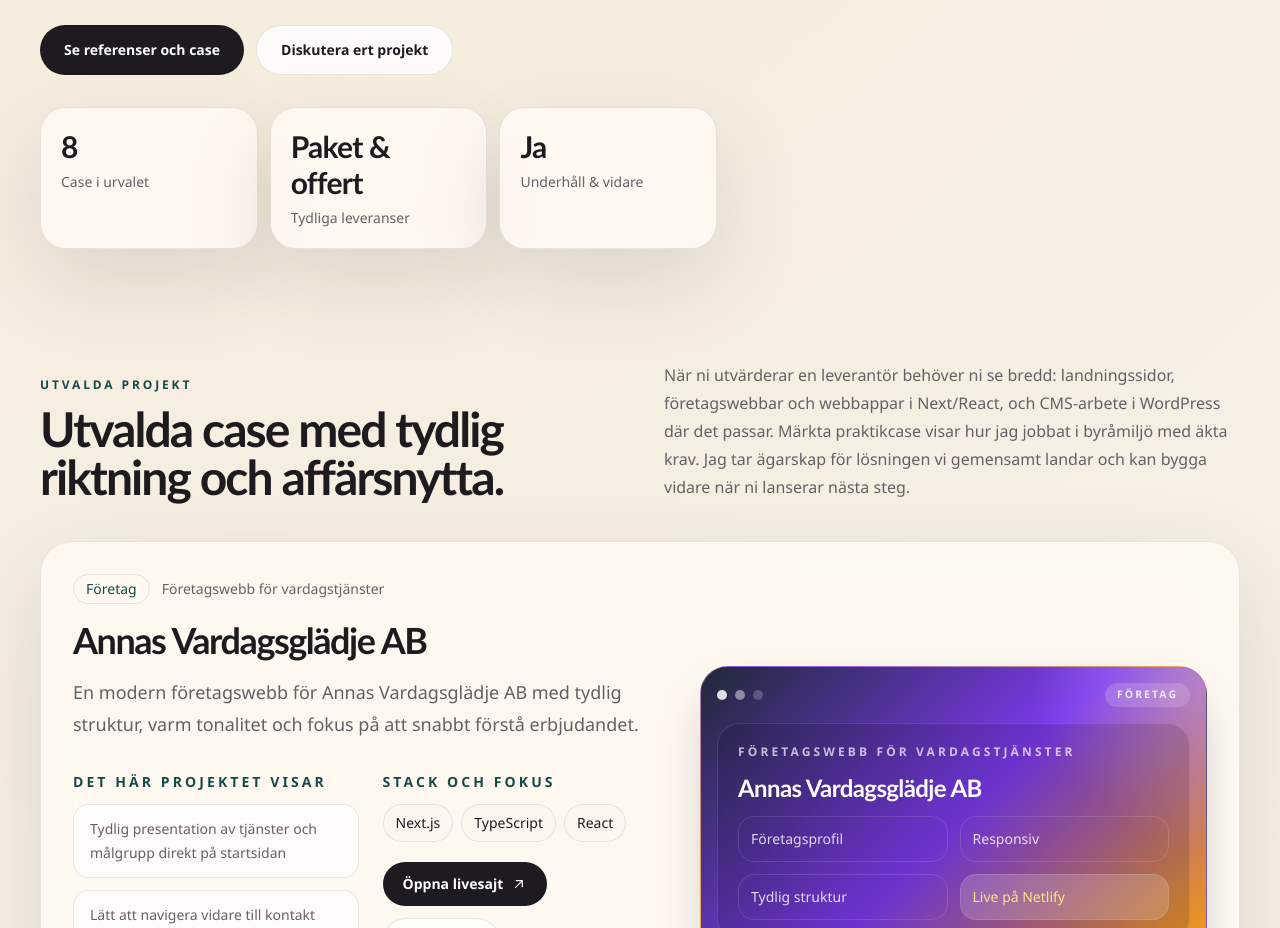
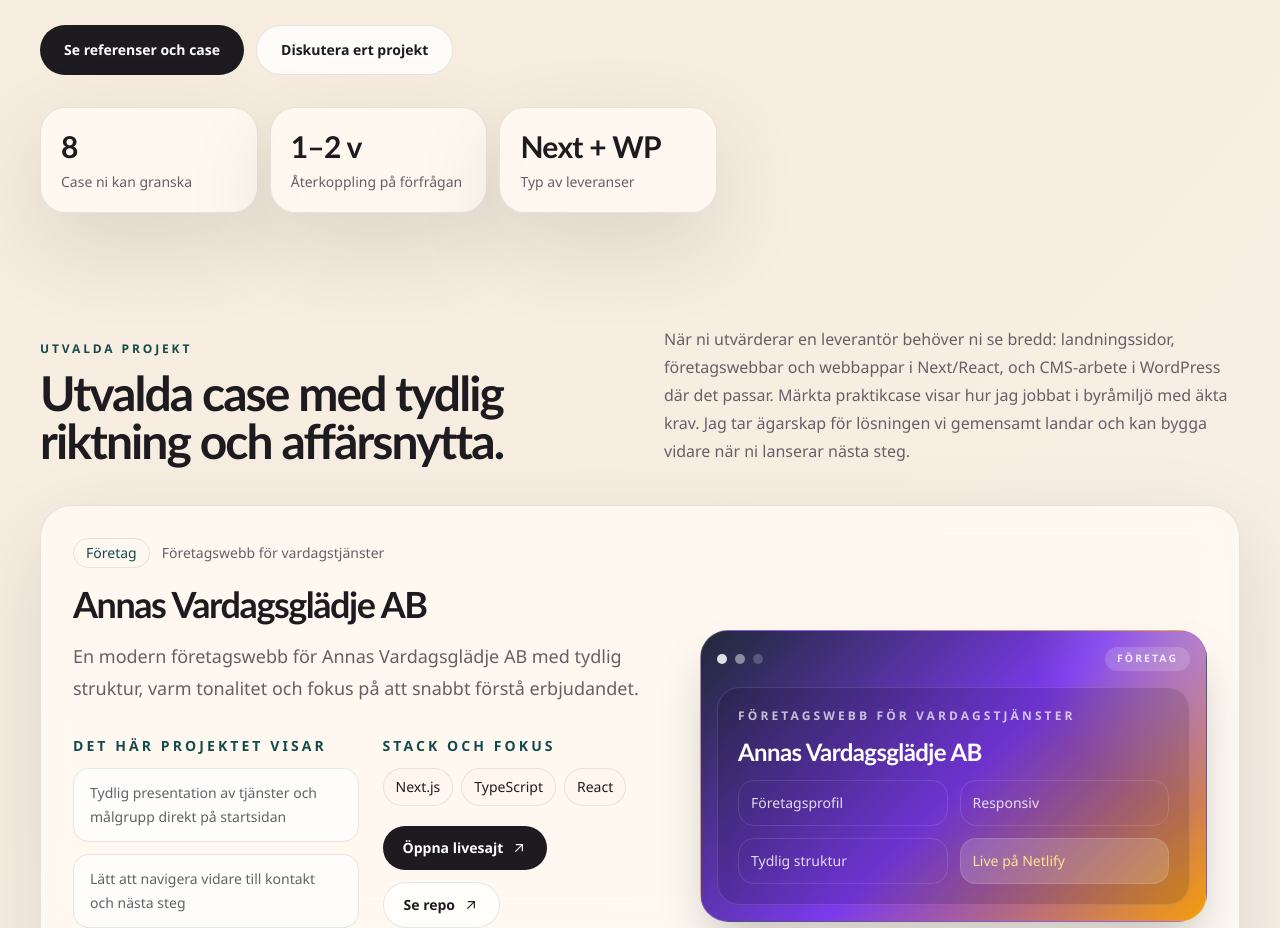
Before and after one commit to Elli2022/eleonora-portfolio, a Next.js app: page / in a window 1280 px wide. Shown: the part 1480-2408 px from the top of the page. Built offline with nearby package versions, Linux system fonts and the light colour scheme.

Commit message:
Justera hero-statistik för läsbarhet

```diff
--- a/src/app/page.tsx
+++ b/src/app/page.tsx
@@ -407,9 +407,9 @@ export default function Home() {
 
             <div className="reveal grid gap-3 sm:grid-cols-3" style={{ animationDelay: "220ms" }}>
               {[
-                { value: "8", label: "Case i urvalet" },
-                { value: "Paket & offert", label: "Tydliga leveranser" },
-                { value: "Ja", label: "Underhåll & vidare" },
+                { value: "8", label: "Case ni kan granska" },
+                { value: "1–2 v", label: "Återkoppling på förfrågan" },
+                { value: "Next + WP", label: "Typ av leveranser" },
               ].map((item) => (
                 <div key={item.label} className="glass-card rounded-[1.6rem] p-5">
                   <p className="font-display text-3xl font-bold tracking-tight">{item.value}</p>
```
